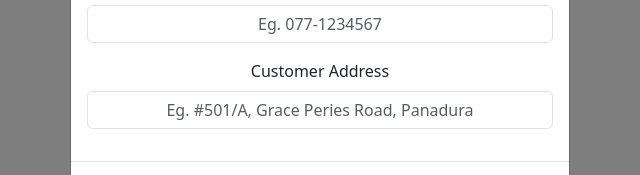
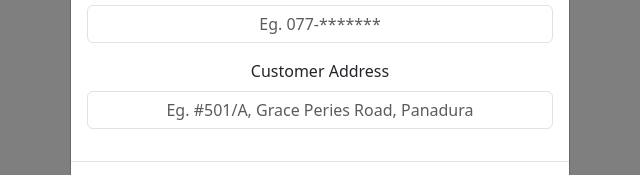
Before and after one commit to Chethini95/pos-system, a website: page front-end/manage-customers.html in a window 1280 px wide. Both pictures are taken after a click on the button "New Customer". Shown: the part 221-396 px from the top of the page, 320-960 px from the left. Drawn offline with nearby package versions, Linux system fonts and the light colour scheme.

Commit message:
changed the contact number

```diff
--- a/front-end/manage-customers.html
+++ b/front-end/manage-customers.html
@@ -162,7 +162,7 @@
                 </div>
                 <div class="mb-3">
                     <label for="txt-contact" class="form-label">Customer Contact</label>
-                    <input type="text" class="form-control text-center" id="txt-contact" placeholder="Eg. 077-1234567">
+                    <input type="text" class="form-control text-center" id="txt-contact" placeholder="Eg. 077-*******">
                     <div class="invalid-feedback">
                         Contact can't be empty
                     </div>
```
